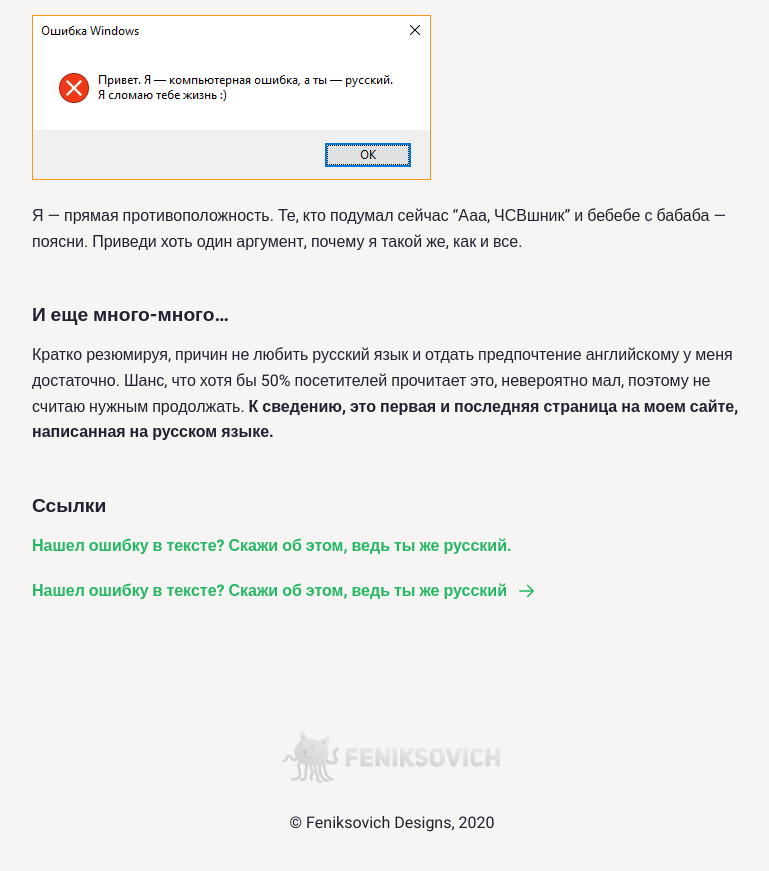
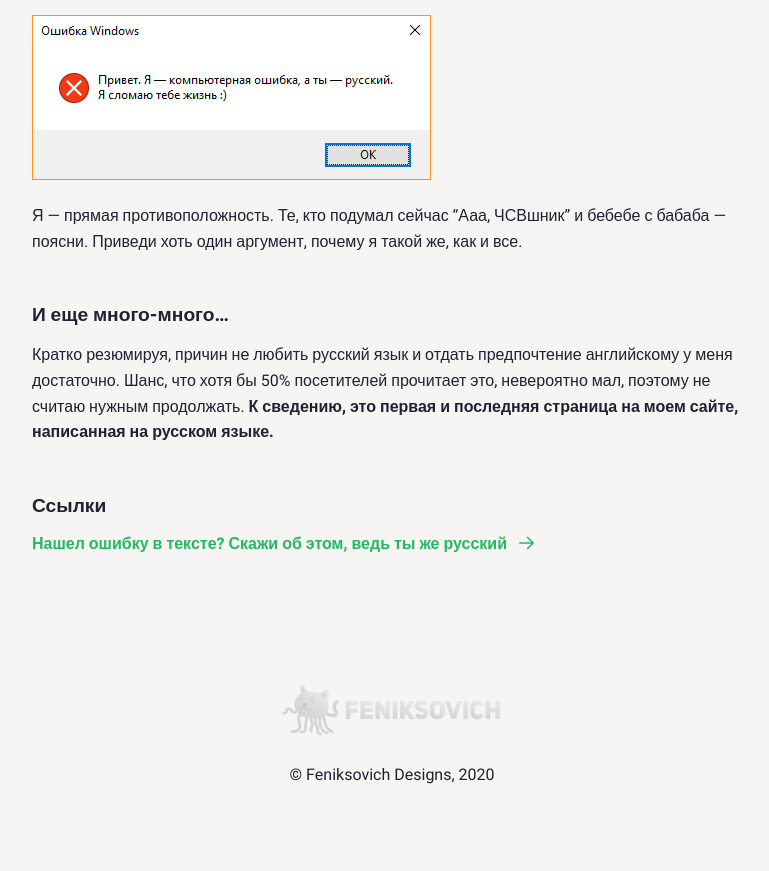
Before and after one commit to Feniksovich/feniksovich.github.io, a Jekyll site: the page built from why_english.md, in a window 1280 px wide and 900 px high, scrolled down 1412 px. Shown: the top 871 px of the window, without its empty margins (248-1017 px from the left). Built offline with Jekyll 4.4.1, drawn with Linux system fonts in a browser that asks for light colours.

Commit message:
Update why_english.md

```diff
--- a/why_english.md
+++ b/why_english.md
@@ -59,8 +59,6 @@ position: 0
 **К сведению, это первая и последняя страница на моем сайте, написанная на русском языке.**
 
 ## Ссылки
-[Нашел ошибку в тексте? Скажи об этом, ведь ты же русский.](https://vk.com/feniksovich)<br>
-
 <link rel="stylesheet" href="/arrow.css">
 <div>
 <a class="link link--arrowed" href="https://vk.com/feniksovich">Нашел ошибку в тексте? Скажи об этом, ведь ты же русский
```
